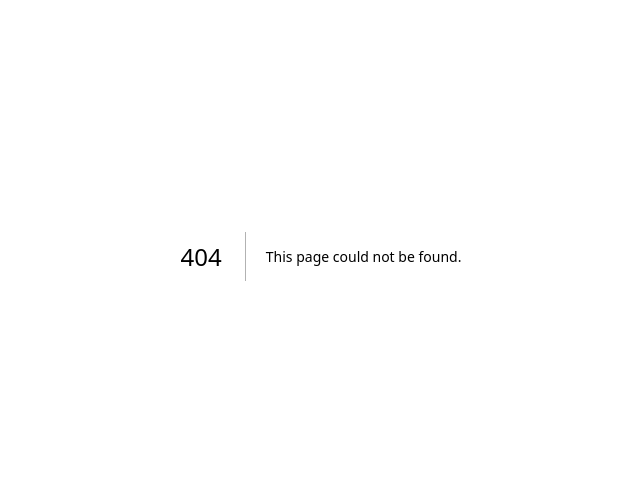
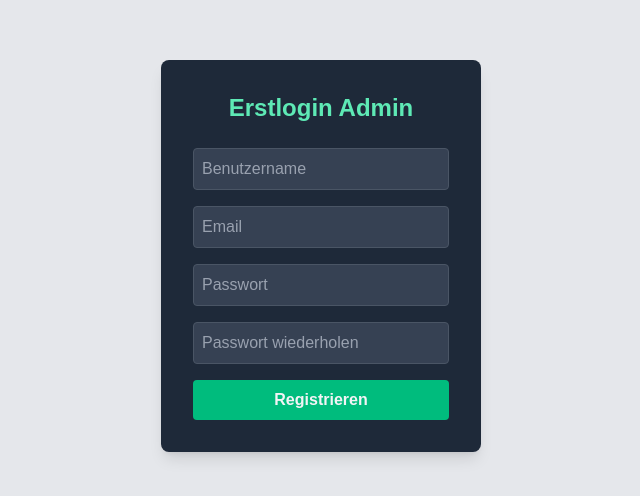
Before and after one commit to tmb-spec/tmbwebsite, a Next.js app: page /admin/first-login in a window 1280 px wide. Before the commit this address had no page. Shown: the part 144-640 px from the top of the page, without its empty margins (319-959 px from the left). Built offline with nearby package versions, Linux system fonts and the light colour scheme; no server answers.

Commit message:
Implement first-login for admin users with username, email & password setup

```diff
--- a/src/app/admin/dashboard/page.jsx
+++ b/src/app/admin/dashboard/page.jsx
@@ -1,19 +1,30 @@
-// src/app/admin/dashboard/page.jsx
-import AdminDashboardClient from "./AdminDashboardClient";
-import { supabaseAdmin } from "@/lib/supabaseAdminClient";
+"use server"; // Server Component
 
-export const revalidate = 0; // immer aktuell bei jedem Request
+import { supabaseAdmin } from "../../../lib/supabaseAdminClient";
 
-export default async function AdminDashboardPage() {
-  // Server Side: Events holen
+export default async function AdminDashboard() {
+  // Events vom Server laden
   const { data: events, error } = await supabaseAdmin
     .from("events")
     .select("*")
     .order("date", { ascending: true });
 
-  if (error) {
-    console.error("Supabase Admin Error:", error);
-  }
+  if (error) return <p className="text-red-500">Fehler: {error.message}</p>;
 
-  return <AdminDashboardClient initialEvents={events || []} />;
+  return (
+    <div className="p-8 space-y-6">
+      <h1 className="text-3xl font-bold">Admin Dashboard</h1>
+
+      <div className="space-y-4">
+        {events.map((event) => (
+          <div key={event.id} className="p-4 border rounded space-y-2 bg-white">
+            <p className="font-semibold">{event.title}</p>
+            <p>{new Date(event.date).toLocaleDateString()}</p>
+            <p>{event.location}</p>
+            <p>{event.description}</p>
+          </div>
+        ))}
+      </div>
+    </div>
+  );
 }
--- /dev/null
+++ b/src/app/admin/first-login/page.jsx
@@ -0,0 +1,151 @@
+"use client";
+
+import { useState } from "react";
+import { useRouter } from "next/navigation";
+import { supabase } from "../../../lib/supabaseClient";
+
+export default function FirstLogin() {
+  const [username, setUsername] = useState("");
+  const [email, setEmail] = useState("");
+  const [password, setPassword] = useState("");
+  const [passwordRepeat, setPasswordRepeat] = useState("");
+  const [error, setError] = useState("");
+  const [success, setSuccess] = useState("");
+  const [loading, setLoading] = useState(false);
+  const router = useRouter();
+
+  const allowedUsernames = ["admin1", "admin2", "admin3"]; // Feste Admin-Usernames
+
+  const handleFirstLogin = async (e) => {
+    e.preventDefault();
+    setError("");
+    setSuccess("");
+    setLoading(true);
+
+    if (!allowedUsernames.includes(username)) {
+      setError("Ungültiger Benutzername!");
+      setLoading(false);
+      return;
+    }
+
+    if (password !== passwordRepeat) {
+      setError("Passwörter stimmen nicht überein!");
+      setLoading(false);
+      return;
+    }
+
+    try {
+      // Prüfen, ob Username schon existiert und first_login_done = true
+      const { data: existing, error: fetchError } = await supabase
+        .from("admins")
+        .select("*")
+        .eq("username", username)
+        .single();
+
+      if (fetchError && fetchError.code !== "PGRST116") {
+        setError(fetchError.message);
+        setLoading(false);
+        return;
+      }
+
+      if (existing && existing.first_login_done) {
+        setError("Dieser Benutzername wurde bereits registriert!");
+        setLoading(false);
+        return;
+      }
+
+      // Signup über Supabase Auth
+      const { data, error: insertError } = await supabase.auth.signUp({
+        email,
+        password,
+      });
+
+      if (insertError) {
+        setError(insertError.message);
+        setLoading(false);
+        return;
+      }
+
+      // Admin-Tabelle aktualisieren
+      if (existing) {
+        await supabase
+          .from("admins")
+          .update({ email, first_login_done: true })
+          .eq("username", username);
+      } else {
+        await supabase
+          .from("admins")
+          .insert([{ username, email, first_login_done: true }]);
+      }
+
+      setSuccess("Erfolgreich registriert! Du kannst dich jetzt einloggen.");
+      setTimeout(() => router.push("/admin/login"), 2000);
+    } catch (err) {
+      setError(err.message);
+    } finally {
+      setLoading(false);
+    }
+  };
+
+  return (
+    <div className="flex justify-center items-center h-screen bg-gray-200">
+      <form
+        onSubmit={handleFirstLogin}
+        className="bg-gray-800 p-8 rounded-lg shadow-lg w-80 text-gray-100"
+      >
+        <h2 className="text-2xl font-bold mb-6 text-center text-emerald-300">
+          Erstlogin Admin
+        </h2>
+
+        <input
+          type="text"
+          placeholder="Benutzername"
+          value={username}
+          onChange={(e) => setUsername(e.target.value)}
+          className="w-full mb-4 p-2 border border-gray-600 rounded bg-gray-700 text-gray-100 placeholder-gray-400"
+          required
+        />
+
+        <input
+          type="email"
+          placeholder="Email"
+          value={email}
+          onChange={(e) => setEmail(e.target.value)}
+          className="w-full mb-4 p-2 border border-gray-600 rounded bg-gray-700 text-gray-100 placeholder-gray-400"
+          required
+        />
+
+        <input
+          type="password"
+          placeholder="Passwort"
+          value={password}
+          onChange={(e) => setPassword(e.target.value)}
+          className="w-full mb-4 p-2 border border-gray-600 rounded bg-gray-700 text-gray-100 placeholder-gray-400"
+          required
+        />
+
+        <input
+          type="password"
+          placeholder="Passwort wiederholen"
+          value={passwordRepeat}
+          onChange={(e) => setPasswordRepeat(e.target.value)}
+          className="w-full mb-4 p-2 border border-gray-600 rounded bg-gray-700 text-gray-100 placeholder-gray-400"
+          required
+        />
+
+        {error && <p className="text-red-400 mb-4">{error}</p>}
+        {success && <p className="text-green-400 mb-4">{success}</p>}
+
+        <button
+          type="submit"
+          disabled={loading}
+          className={`w-full py-2 rounded font-semibold transition ${
+            loading ? "bg-gray-400 cursor-not-allowed" : "bg-emerald-500 hover:bg-emerald-600"
+          }`}
+        >
+          {loading ? "Registriere..." : "Registrieren"}
+        </button>
+      </form>
+    </div>
+  );
+}
--- a/src/lib/supabaseAdminClient.js
+++ b/src/lib/supabaseAdminClient.js
@@ -1,6 +1,11 @@
+// lib/supabaseAdminClient.js
 import { createClient } from "@supabase/supabase-js";
 
 const supabaseUrl = process.env.SUPABASE_URL;
 const supabaseServiceRoleKey = process.env.SUPABASE_SERVICE_ROLE_KEY;
 
+if (!supabaseUrl || !supabaseServiceRoleKey) {
+  throw new Error("Supabase URL oder Service Role Key fehlt!");
+}
+
 export const supabaseAdmin = createClient(supabaseUrl, supabaseServiceRoleKey);
--- a/src/lib/supabaseClient.js
+++ b/src/lib/supabaseClient.js
@@ -1,6 +1,15 @@
+"use client"; // wichtig für Client Components
+
 import { createClient } from "@supabase/supabase-js";
 
 const supabaseUrl = process.env.NEXT_PUBLIC_SUPABASE_URL;
 const supabaseAnonKey = process.env.NEXT_PUBLIC_SUPABASE_ANON_KEY;
 
+if (!supabaseUrl || !supabaseAnonKey) {
+  throw new Error(
+    "NEXT_PUBLIC_SUPABASE_URL oder NEXT_PUBLIC_SUPABASE_ANON_KEY fehlt! " +
+    "Bitte überprüfe deine .env.local oder die Environment Variables auf Vercel."
+  );
+}
+
 export const supabase = createClient(supabaseUrl, supabaseAnonKey);
```
